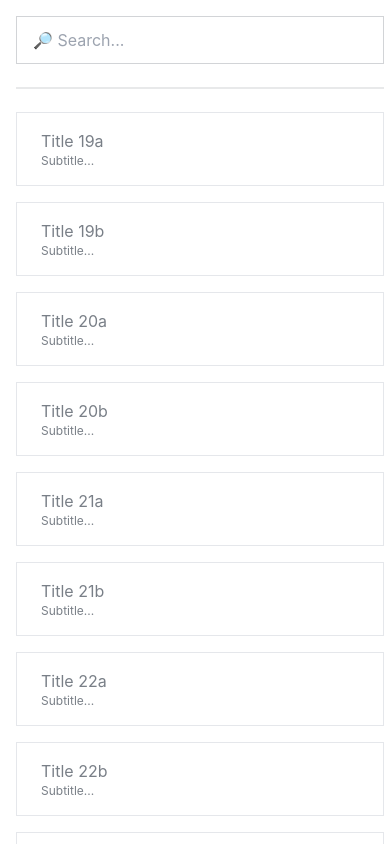
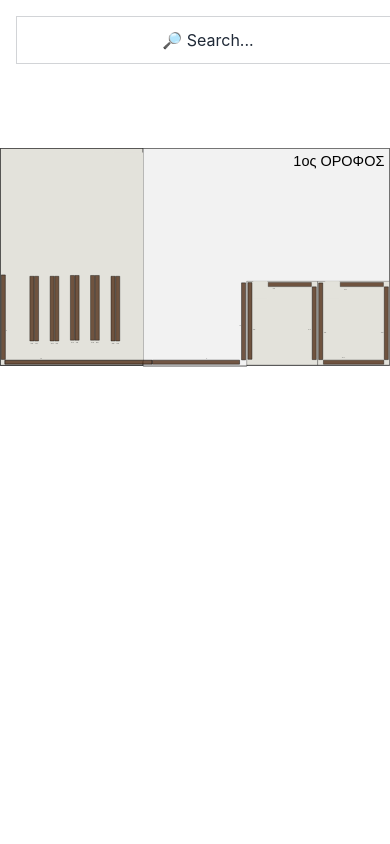
Before and after one commit to appoploo/ierapetra-library, a Next.js app: page / in a window 390 px wide. Built offline with nearby package versions, Linux system fonts and the light colour scheme.

Commit message:
responsive design

```diff
--- a/pages/index.tsx
+++ b/pages/index.tsx
@@ -1,124 +1,154 @@
 import Link from "next/link";
 import { useRouter } from "next/router";
+import { useEffect, useRef, useState } from "react";
 import { FirstFloor } from "../components/FirstFoor";
 import { GroundFloor } from "../components/GroundFloor";
 
 const arr = [
   {
+    title: "Ελληνικές Παραδοσιακές Φορεσιές",
     floor: "ground",
     bookshelf: "19a",
   },
   {
+    title: "Ο Άγιος Νικόλαος και η Περιοχή του",
     floor: "ground",
     bookshelf: "19b",
   },
   {
+    title: "Γεραγωτικοί Αντικατοπτρισμοί",
     floor: "ground",
     bookshelf: "20a",
   },
   {
+    title: "Η Ψυχή του Τόπου ",
     floor: "ground",
     bookshelf: "20b",
   },
   {
+    title: "Τα μετά Κεφάλων Κριών Κράνη",
     floor: "ground",
     bookshelf: "21a",
   },
   {
+    title: "Οι Τάφοι του Μεγάλου Αλεξάνδρου",
     floor: "ground",
     bookshelf: "21b",
   },
   {
+    title: "Βασικό Βιογραφικό Λεξικό Τόμος Α",
     floor: "ground",
     bookshelf: "22a",
   },
   {
+    title: "Βασικό Βιογραφικό Λεξικό Τόμος Β",
     floor: "ground",
     bookshelf: "22b",
   },
 
   {
+    title: "Ακρόπολη",
     floor: "first",
     bookshelf: "1",
   },
   {
+    title: "Ο Πολιτικός Λόγος του Κ. Καραμανλή",
     floor: "first",
     bookshelf: "2a",
   },
   {
+    title: "Κεντρί - Το Χωριό των Σταμνάδων",
     floor: "first",
     bookshelf: "2b",
   },
   {
+    title: "Δρίμες",
     floor: "first",
     bookshelf: "3a",
   },
   {
+    title: "Υπερκινητικότητα",
     floor: "first",
     bookshelf: "3b",
   },
   {
+    title: "Νερόμυλοι της Γεργέρης",
     floor: "first",
     bookshelf: "4a",
   },
   {
+    title: "Ταξιδεύοντας στον χρόνο",
     floor: "first",
     bookshelf: "4b",
   },
   {
+    title: "Περικλέους Επιτάφιος",
     floor: "first",
     bookshelf: "5a",
   },
   {
+    title: "Μεσσολόγι",
     floor: "first",
     bookshelf: "5b",
   },
   {
+    title: "Αιγαίο ο πολιτισμός του Αρχιπελάγους",
     floor: "first",
     bookshelf: "6a",
   },
   {
+    title: "Αισθητική Ψυχολογία",
     floor: "first",
     bookshelf: "6b",
   },
   {
+    title: "Νερόμυλοι της Γεργέρης",
     floor: "first",
     bookshelf: "7",
   },
   {
+    title: "Νερόμυλοι της Γεργέρης",
     floor: "first",
     bookshelf: "8",
   },
   {
+    title: "Νερόμυλοι της Γεργέρης",
     floor: "first",
     bookshelf: "9",
   },
   {
+    title: "Νερόμυλοι της Γεργέρης",
     floor: "first",
     bookshelf: "10",
   },
   {
+    title: "Νερόμυλοι της Γεργέρης",
     floor: "first",
     bookshelf: "11",
   },
   {
+    title: "Νερόμυλοι της Γεργέρης",
     floor: "first",
     bookshelf: "12",
   },
 
   {
+    title: "Νερόμυλοι της Γεργέρης",
     floor: "first",
     bookshelf: "13",
   },
   {
+    title: "Νερόμυλοι της Γεργέρης",
     floor: "first",
     bookshelf: "14",
   },
   {
+    title: "Νερόμυλοι της Γεργέρης",
     floor: "first",
     bookshelf: "15",
   },
   {
+    title: "Νερόμυλοι της Γεργέρης",
     floor: "first",
     bookshelf: "16",
   },
@@ -127,31 +157,70 @@ const arr = [
 export default function Home() {
   const router = useRouter();
   const floor = router.query.floor;
+  const bookshelf = router.query.bookshelf;
+  const [text, setText] = useState<string>("");
+  const ref = useRef<HTMLInputElement>(null);
   return (
-    <div className="grid grid-cols-[400px_1fr] h-screen overflow-hidden">
-      <div className="p-4 max-h-screen overflow-y-scroll">
+    <div className="h-screen  grid place-items-center relative overflow-hidden">
+      <label
+        onClick={() => {
+          if (!ref.current) return;
+          ref.current.checked = true;
+        }}
+        className="input-bordered input fixed top-4 left-4 flex items-center justify-center text-center rounded-none w-96 "
+      >
+        🔎 Search...
+      </label>
+
+      <input
+        type="checkbox"
+        ref={ref}
+        checked={ref?.current?.checked}
+        id="my-modal-4"
+        className="modal-toggle"
+      />
+      <div className="modal cursor-pointer" id="id01">
+        <div className="modal-box">
           <input
             placeholder="🔎 Search..."
-          className="input-bordered input rounded-none w-full  gap-y-4 "
+            className="input-bordered input rounded-none w-full "
+            onChange={(evt) => setText(evt.currentTarget.value)}
           />
           <div className="divider"></div>
-        <div className="gap-y-4  grid">
-          {arr.map((e, idx) => (
+          <div className="gap-y-4 grid grid-cols-1 w-full max-h-[600px] overflow-auto">
+            {arr
+              .filter((b) => b.title.includes(text))
+              .map((b, idx) => (
                 <Link
+                  onClick={() => {
+                    if (!ref.current) return;
+                    ref.current.checked = false;
+                  }}
                   key={idx}
-              href={`?bookshelf=${e.bookshelf}&floor=${e.floor}`}
-              className="stats border rounded-none"
+                  href={`?bookshelf=${b.bookshelf}&floor=${b.floor}`}
+                  className="stats h-20   border rounded-none"
                 >
+                  <label role="button" htmlFor="my-modal-4">
                     <div className="stat">
-                <div className="stat-title">Title {e.bookshelf}</div>
+                      <div className="stat-title">
+                        {b.title} {b.bookshelf}
+                      </div>
                       <div className="stat-desc">Subtitle...</div>
                     </div>
+                  </label>
                 </Link>
               ))}
           </div>
         </div>
-      <div className="border grid place-items-center p-4 w-full h-full">
+      </div>
+
       {floor === "ground" ? <GroundFloor /> : <FirstFloor />}
+      <div className="grid z-50 place-items-center p-4 w-full h-full">
+        {floor && bookshelf ? (
+          <h1 className="text-xl font-bold text-center">
+            floor:{floor} <br /> bookshelf:{bookshelf}
+          </h1>
+        ) : null}
       </div>
     </div>
   );
```
Lines whose indentation alone changed are shown as unchanged.
